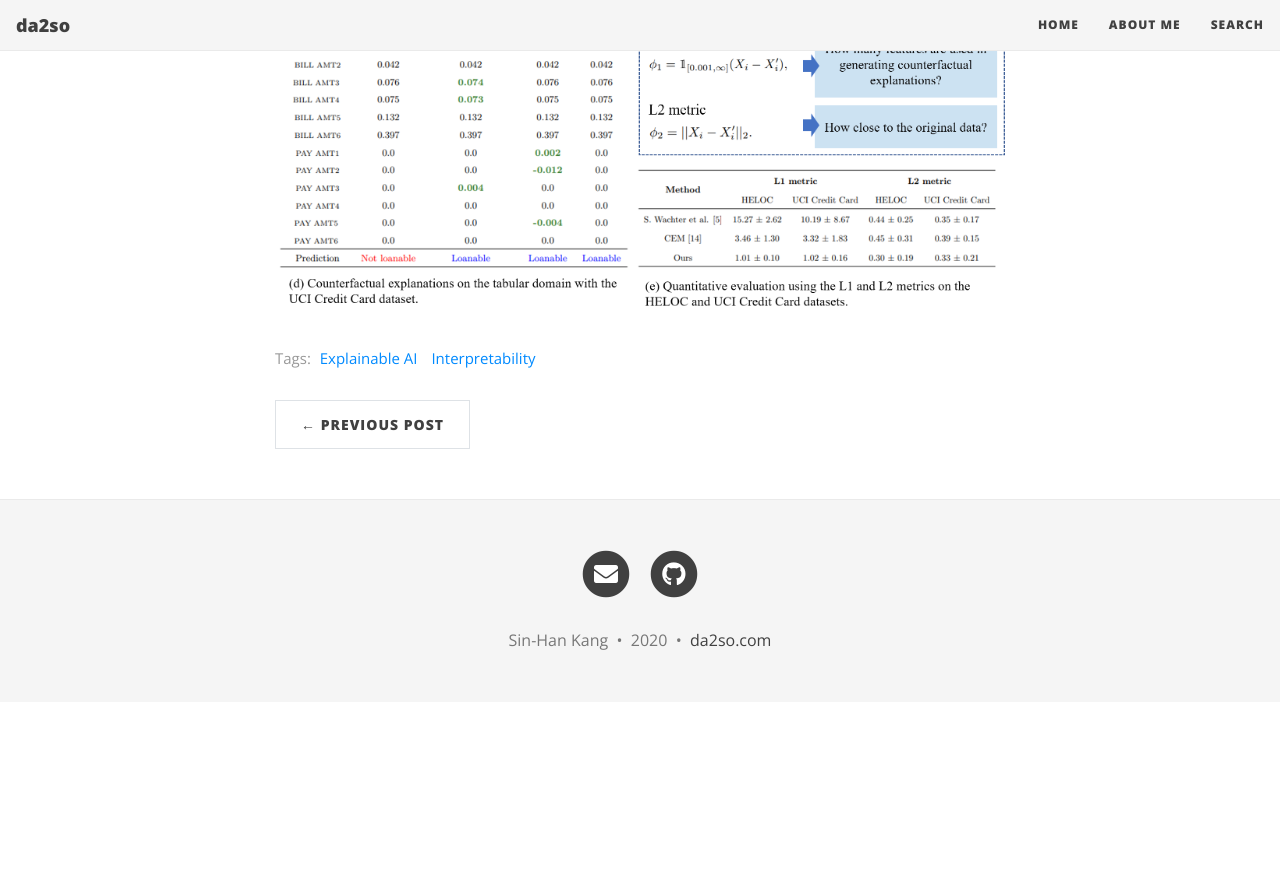
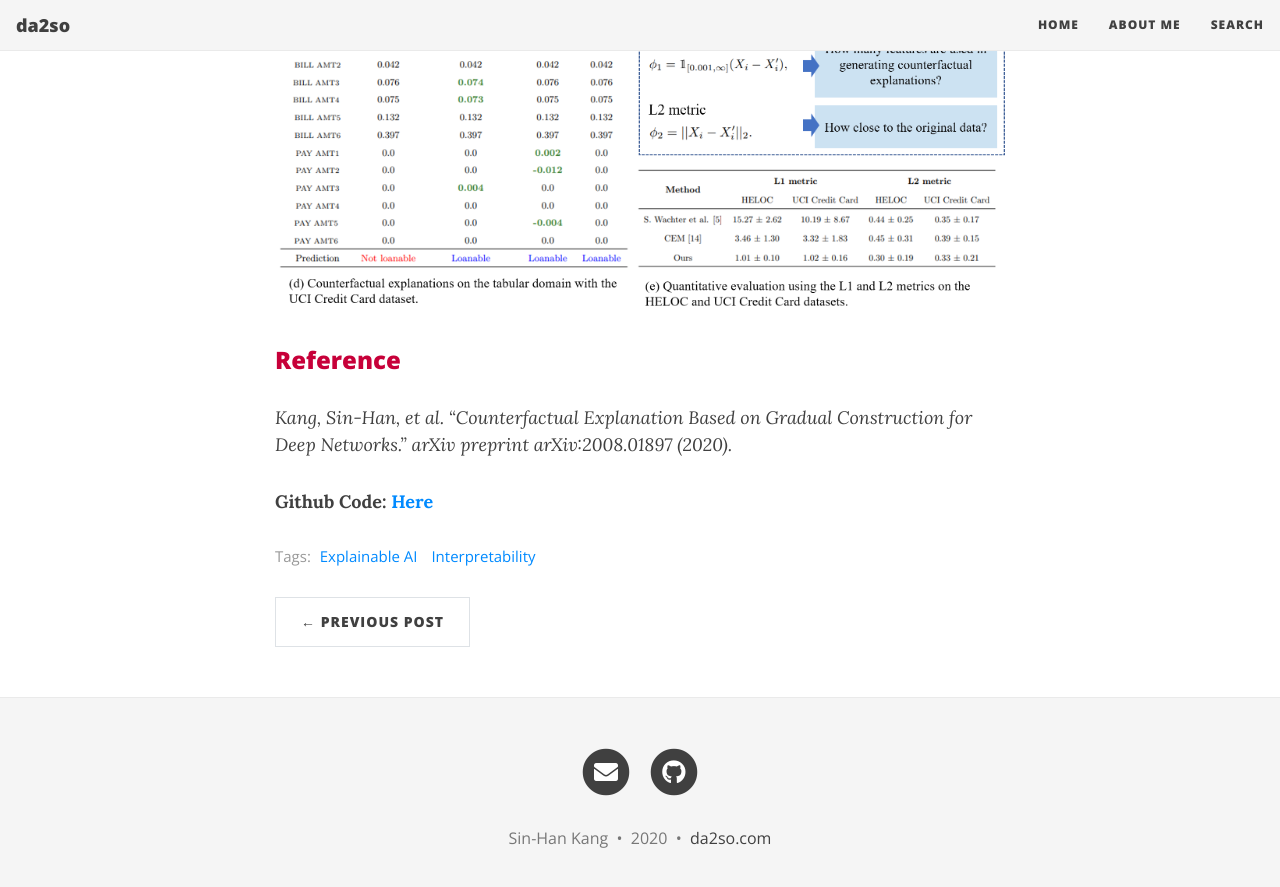
Before and after one commit to da2so/da2so.github.io, a Jekyll site: the page built from _posts/2020-09-14-Counterfactual_Explanation_Based_on_Gradual_Construction_for_Deep_Networks.md, in a window 1280 px wide and 900 px high, scrolled down 6145 px. Shown: the top 887 px of the window. Built offline with Jekyll 4.4.1, drawn with Linux system fonts in a browser that asks for light colours; nearby versions of some CDN libraries; formulas are drawn with MathJax 3; before the commit the page ends 6847 px from its top, so only the background shows below that.

Commit message:
Update 2020-09-14-Counterfactual_Explanation_Based_on_Gradual_Construction_for_Deep_Networks.md

```diff
--- a/_posts/2020-09-14-Counterfactual_Explanation_Based_on_Gradual_Construction_for_Deep_Networks.md
+++ b/_posts/2020-09-14-Counterfactual_Explanation_Based_on_Gradual_Construction_for_Deep_Networks.md
@@ -149,3 +149,13 @@ We present a pseudo-code in Algorithm 1.
 
 
 ![2](https://da2so.github.io/assets/post_img/2020-09-14-Counterfactual_Explanation_Based_on_Gradual_Construction_for_Deep_Networks/7.png){: .mx-auto.d-block width='100%' :}
+
+
+
+
+
+### <span style="color:#C70039 ">Reference </span>
+*Kang, Sin-Han, et al. "Counterfactual Explanation Based on Gradual Construction for Deep Networks." arXiv preprint arXiv:2008.01897 (2020).*
+
+
+**Github Code: [Here](https://github.com/da2so/Counterfactual-Explanation-Based-on-Gradual-Construction-for-Deep-Networks)**
```
